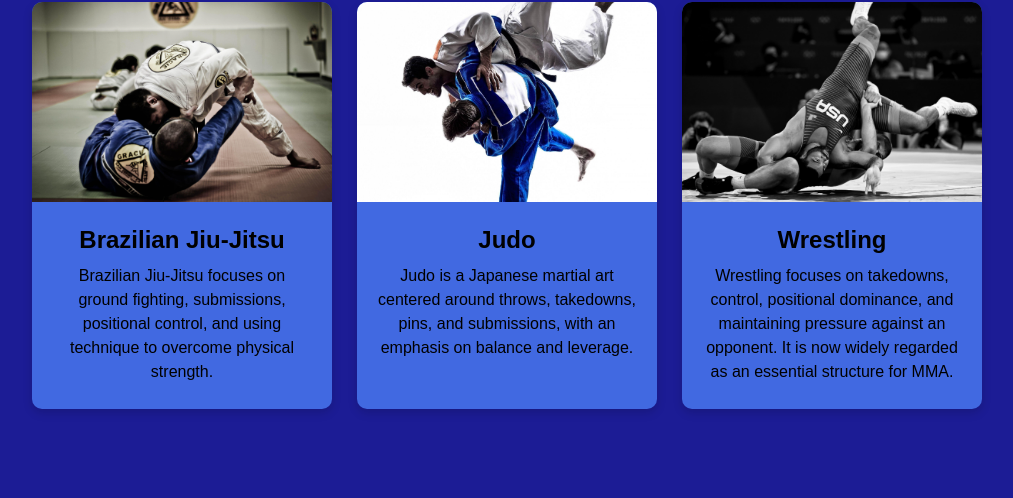
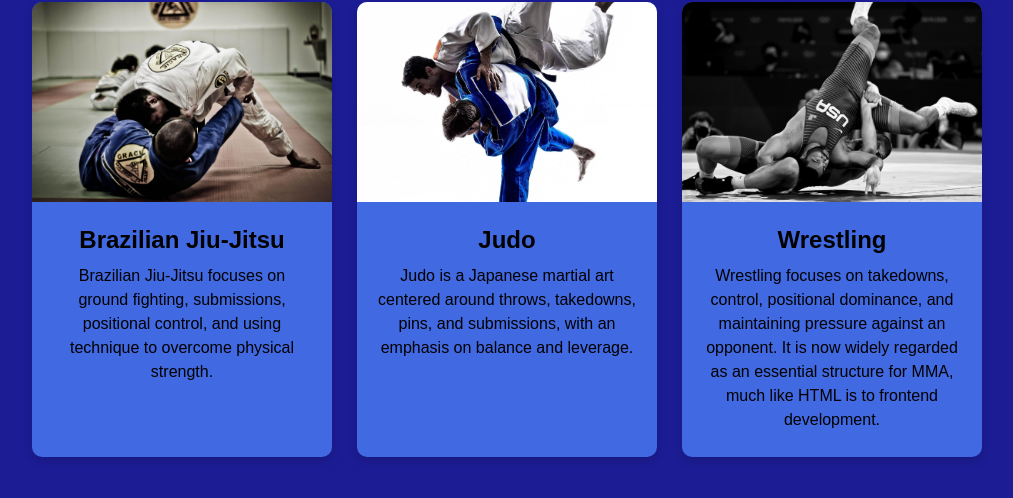
Before and after one commit to stony-hill212/lyfter-DUAD, a plain HTML site: page CSS E/cards/grappling.html in a window 1280 px wide. Shown: the part 100-598 px from the top of the page, without its empty margins (133-1146 px from the left). Drawn offline with Linux system fonts and the light colour scheme.

Commit message:
Update grappling.html

```diff
--- a/CSS E/cards/grappling.html
+++ b/CSS E/cards/grappling.html
@@ -35,7 +35,8 @@
             <h2>Wrestling</h2>
             <p>
                 Wrestling focuses on takedowns, control, positional dominance,
-                and maintaining pressure against an opponent. It is now widely regarded as an essential structure for MMA.
+                and maintaining pressure against an opponent. It is now widely
+                regarded as an essential structure for MMA, much like HTML is to frontend development.
             </p>
         </article>
 
```
